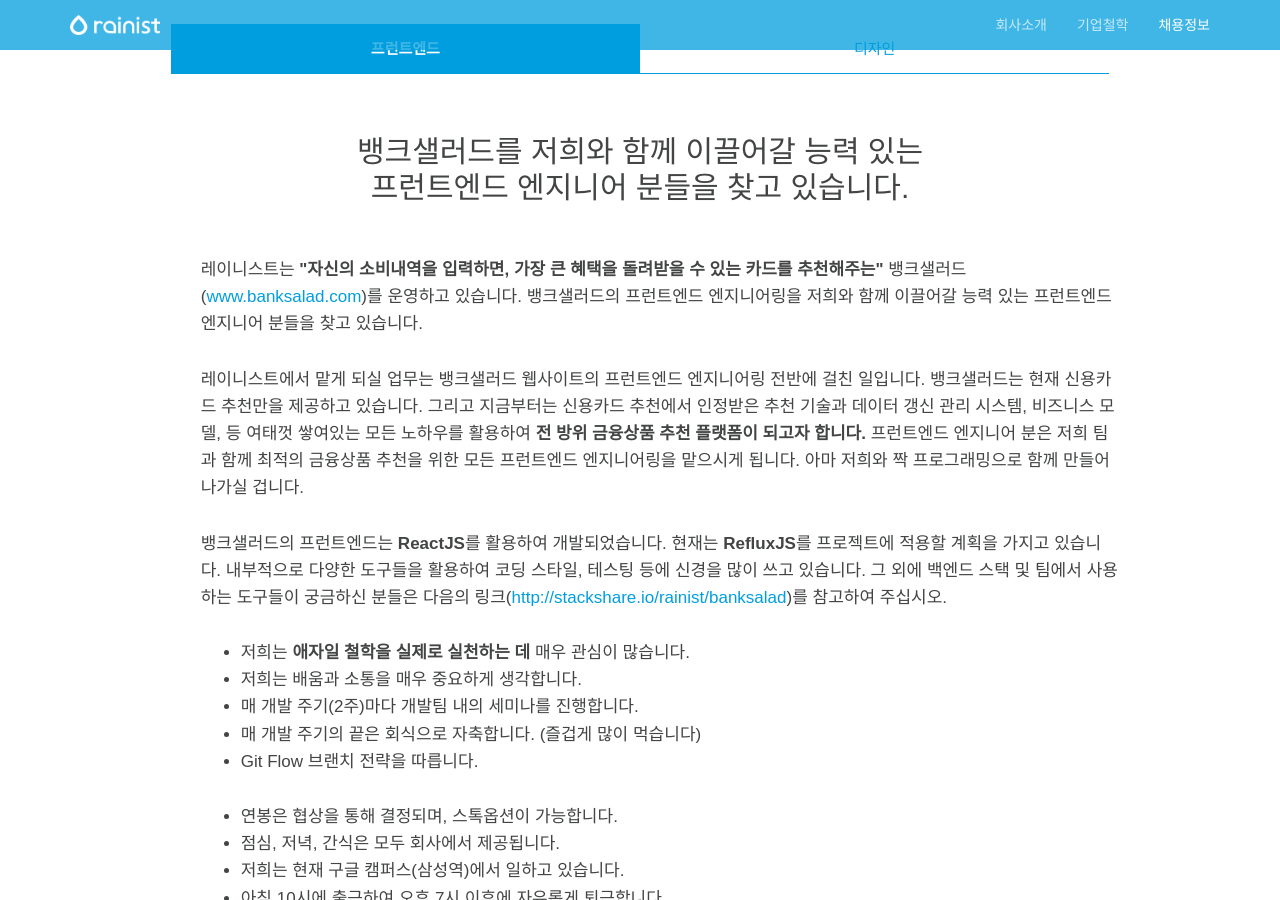
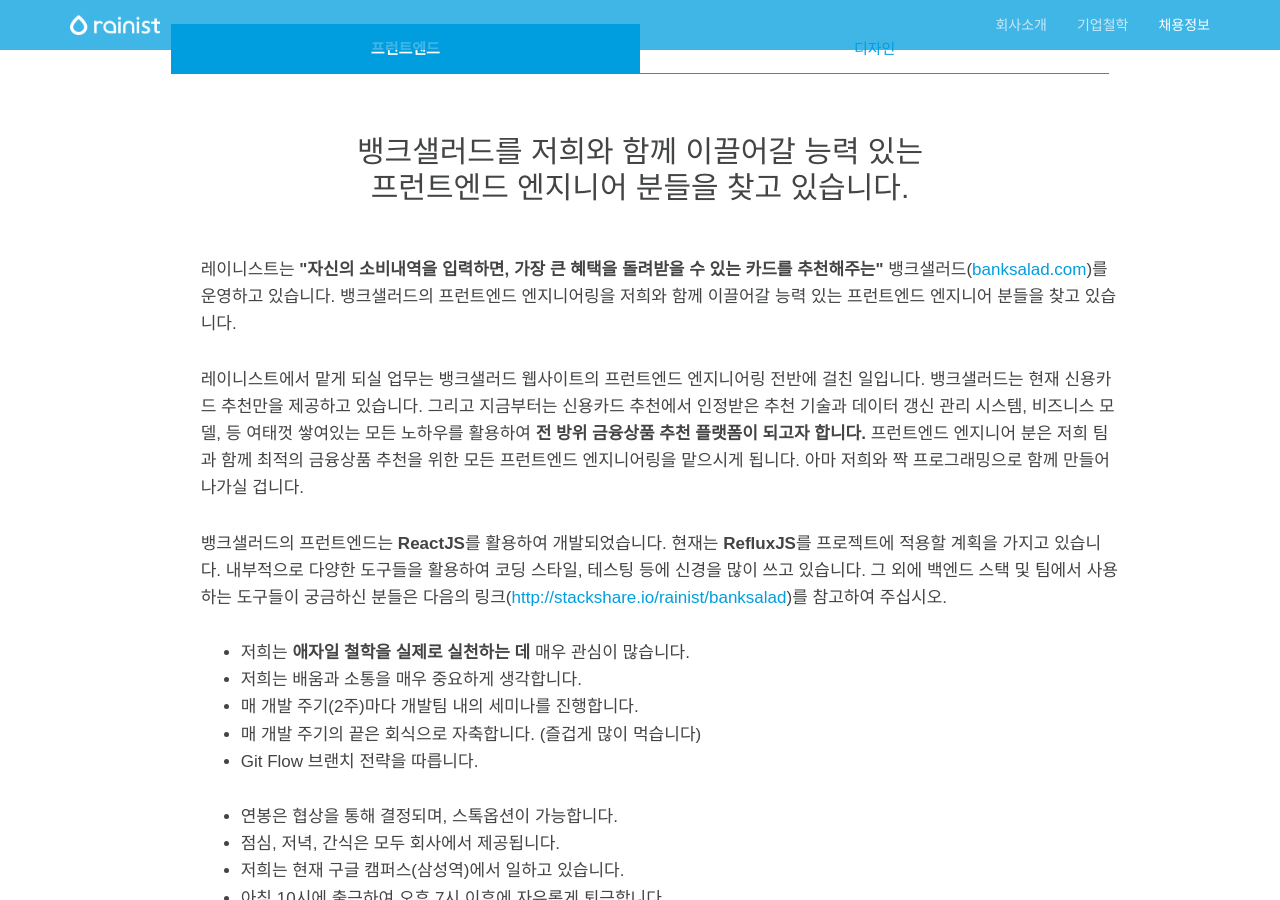
Before and after one commit to gpeddler/rainist.github.io, a Jekyll site: the page built from recruit.html, in a window 1280 px wide and 900 px high, scrolled down 395 px. Built offline with Jekyll 4.4.1, drawn with Linux system fonts in a browser that asks for light colours; nearby versions of some CDN libraries.

Commit message:
fix broken link in recruit page
채용공고 페이지에서 올바르게 동작하지 않는 링크를 수정하였습니다.

```diff
--- a/recruit.html
+++ b/recruit.html
@@ -25,7 +25,7 @@
                     <div class="container page__content--md">
                         <div class="col-sm-10 col-xs-12">
                             <p class="recruit__paragraph">
-                                레이니스트는 <b>"자신의 소비내역을 입력하면, 가장 큰 혜택을 돌려받을 수 있는 카드를 추천해주는"</b> 뱅크샐러드(<a href="www.banksalad.com" target="_blank">www.banksalad.com</a>)를 운영하고 있습니다.
+                                레이니스트는 <b>"자신의 소비내역을 입력하면, 가장 큰 혜택을 돌려받을 수 있는 카드를 추천해주는"</b> 뱅크샐러드(<a href="http://banksalad.com/" target="_blank">banksalad.com</a>)를 운영하고 있습니다.
                                 뱅크샐러드의 프런트엔드 엔지니어링을 저희와 함께 이끌어갈 능력 있는 프런트엔드 엔지니어 분들을 찾고 있습니다.
                             </p>
 
```
